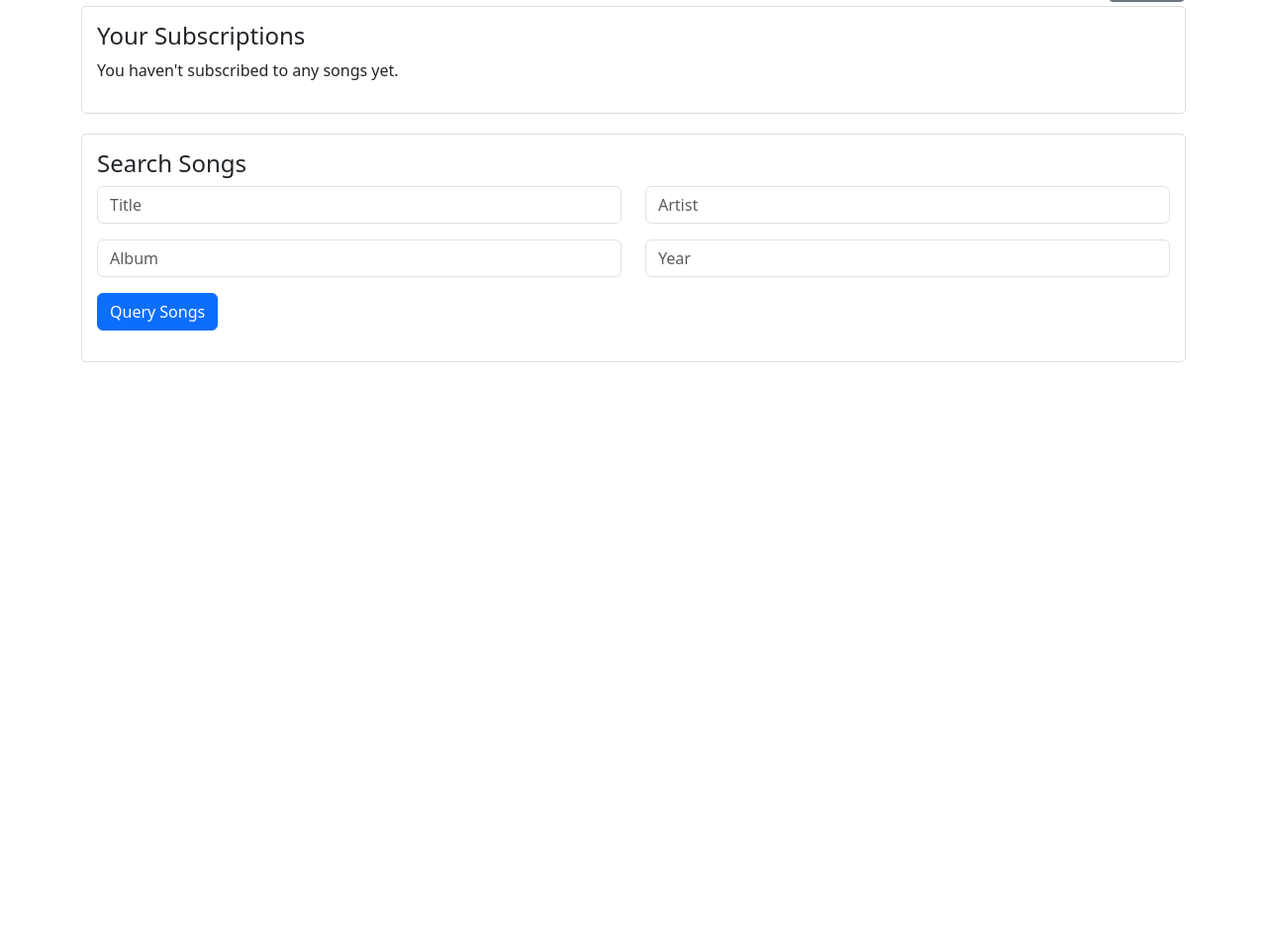
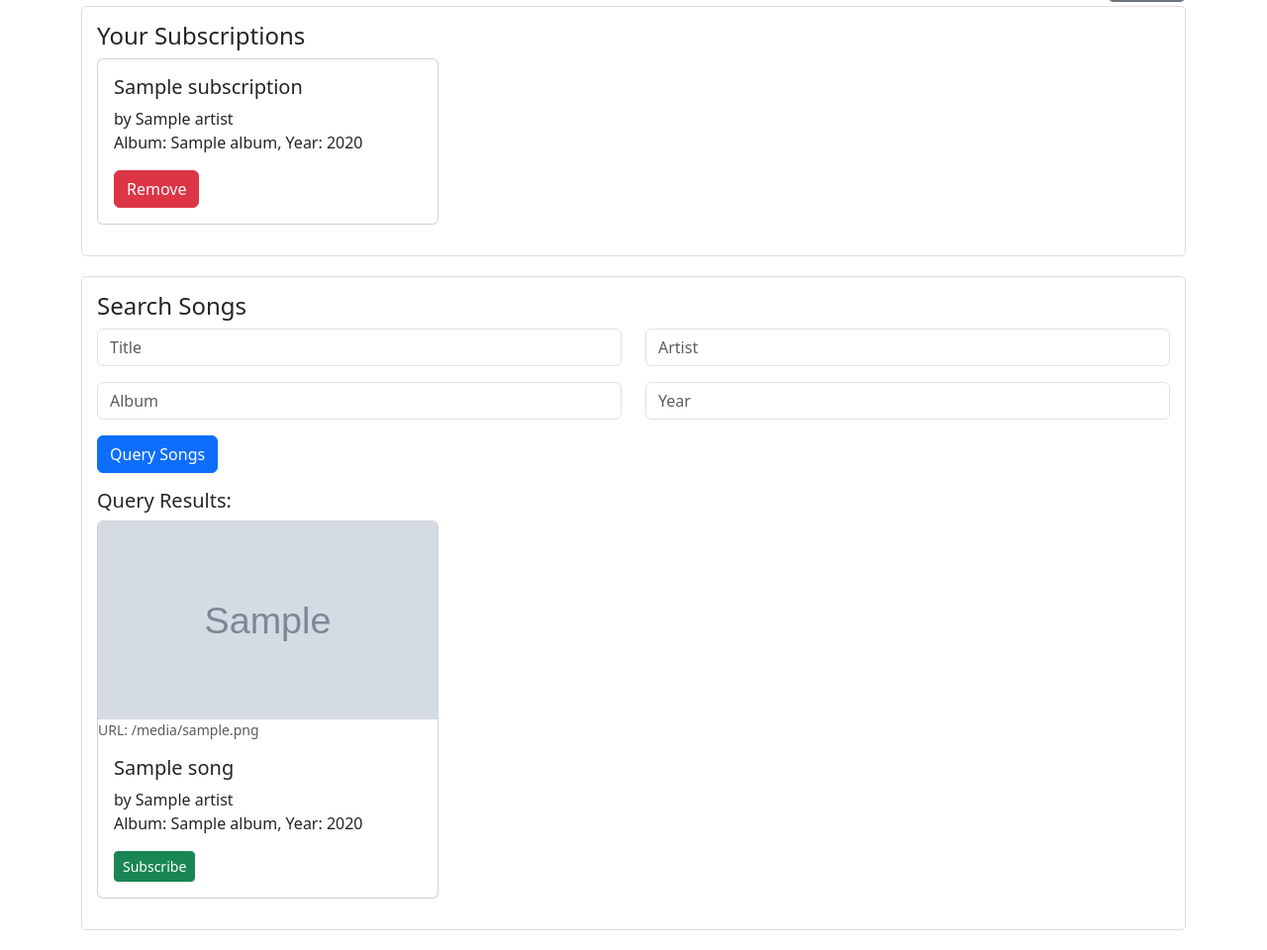
Before and after one commit to meet2307/Aws_music_app, a Flask app: template Aws_music_app/templates/main.html in a window 1280 px wide. Shown: the part 60-1020 px from the top of the page at 99% size. Before the commit the page ends 426 px from the top, so only its background shows below. Run offline with Flask 3, Linux system fonts and the light colour scheme; the template is opened without the code that fills it: most values are stand-ins (such as "Sample title", 1, 10 or a date in 2020); grey boxes marked "Sample" are stand-in pictures.

Commit message:
main page changes

```diff
--- a/Aws_music_app/app.py
+++ b/Aws_music_app/app.py
@@ -1,12 +1,41 @@
 from flask import Flask, render_template, request, redirect, url_for, flash,session
 import boto3
+from boto3.dynamodb.conditions import Attr, Key
 
 app = Flask(__name__)
 app.secret_key = 'AdocziPo+7Kqivi6rlIHkfCc+AW0DkqrRtluWyT0'  # Set a secure key
 
-# Initialize DynamoDB resource and reference the Login table
+# Configuration for S3
+BUCKET_NAME = 'music-app-2025a1'  # Change to your actual bucket name
+S3_REGION = 'us-east-1'
+
+# DynamoDB resource
 dynamodb = boto3.resource('dynamodb', region_name='us-east-1')
+
+# Tables (make sure these exist in your account)
 login_table = dynamodb.Table('login_table')
+music_table = dynamodb.Table('Music')
+subscription_table = dynamodb.Table('Subscriptions')
+# Initialize S3 client
+s3_client = boto3.client('s3', region_name=S3_REGION)
+
+def get_presigned_url(s3_key, expires_in=3600):
+    # Prepend "images/" if missing.
+    if s3_key and not s3_key.startswith("images/"):
+        s3_key = "images/" + s3_key
+    try:
+        url = s3_client.generate_presigned_url(
+            'get_object',
+            Params={'Bucket': BUCKET_NAME, 'Key': s3_key},
+            ExpiresIn=expires_in
+        )
+        app.logger.debug("Generated presigned URL for key %s: %s", s3_key, url)
+        print("Generated presigned URL for key", s3_key, ":", url)  # Temporary print
+        return url
+    except Exception as e:
+        app.logger.error("Error generating presigned URL for key %s: %s", s3_key, e)
+        print("Error generating presigned URL for key", s3_key, ":", e)
+        return None
 
 
 @app.route('/')
@@ -62,22 +91,177 @@ def register():
 
     return render_template('register.html')
 
-
 @app.route('/main')
 def main():
     # Check if the user is logged in
     user = session.get('user')
-    print("Session user in /main:", user)  # Debug print
     if not user:
         flash("Please log in first")
         return redirect(url_for('login'))
-    return render_template('main.html', user=user)
+
+    # Query the Subscriptions table to get subscriptions for this user
+    try:
+        subscriptions_response = subscription_table.query(
+            KeyConditionExpression=Key('user_email').eq(user['email'])
+        )
+        subscriptions = subscriptions_response.get('Items', [])
+    except Exception as e:
+        flash("Error retrieving subscriptions: " + str(e))
+        subscriptions = []
+
+    # Pass subscriptions along with other data to the main template
+    return render_template('main.html', user=user, query_results=session.pop('query_results', None),
+                           subscriptions=subscriptions)
+
+@app.route('/query', methods=['POST'])
+def query():
+    # Get search parameters from the form
+    title = request.form.get('title', '').strip()
+    artist = request.form.get('artist', '').strip()
+    album = request.form.get('album', '').strip()
+    year_str = request.form.get('year', '').strip()
+
+    # Build filter expressions; only add expressions for fields with user input
+    filter_expressions = []
+
+    if title:
+        filter_expressions.append(Attr('title').contains(title))
+    if artist:
+        filter_expressions.append(Attr('artist').contains(artist))
+    if album:
+        filter_expressions.append(Attr('album').contains(album))
+    if year_str:
+        try:
+            year = int(year_str)
+            if year < 1900 or year > 2100:
+                flash("Please enter a valid year between 1900 and 2100.")
+                return redirect(url_for('main'))
+            year = int(year_str)
+            filter_expressions.append(Attr('year').eq(year_str))
+            app.logger.debug("Querying for year: %s", year)
+        except ValueError:
+            flash("Year must be a valid number.")
+            return redirect(url_for('main'))
+
+    # Ensure at least one condition is provided; if not, flash an error.
+    if not filter_expressions:
+        flash("Please enter at least one query criterion.")
+        return redirect(url_for('main'))
+
+    # Combine filter expressions using AND logic.
+    combined_filter = filter_expressions[0]
+    for expr in filter_expressions[1:]:
+        combined_filter = combined_filter & expr
+
+    try:
+        # Perform a scan on the Music table using the combined filter expression
+        response = music_table.scan(FilterExpression=combined_filter)
+        results = response.get('Items', [])
+        if results:
+            for song in results:
+                if song.get('image_url'):
+                    presigned = get_presigned_url(song['image_url'])
+                    song['image_url'] = presigned if presigned else song['image_url']
+        session['query_results'] = results
+        return redirect(url_for('main'))
+
+    except Exception as e:
+        flash("An error occurred while querying: " + str(e))
+        return redirect(url_for('main'))
+
+    # Retrieve subscriptions as well so they don’t disappear
+    user = session.get('user')
+    try:
+        subscriptions_response = subscription_table.query(
+            KeyConditionExpression=Key('user_email').eq(user['email'])
+        )
+        subscriptions = subscriptions_response.get('Items', [])
+    except Exception as e:
+        flash("Error retrieving subscriptions: " + str(e))
+        subscriptions = []
+
+    return render_template('main.html', user=user, query_results=results, subscriptions=subscriptions)
+
+@app.route('/subscribe', methods=['POST'])
+def subscribe():
+    user = session.get('user')
+    if not user:
+        flash("Please log in first.")
+        return redirect(url_for('login'))
+
+    # Get the song details from the form
+    title = request.form.get('title')
+    artist = request.form.get('artist')
+    album = request.form.get('album')
+    year_str = request.form.get('year', '').strip()
+    image_url = request.form.get('image_url')
+
+    try:
+        year = int(year_str) if year_str else None
+    except ValueError:
+        year = None
+
+    try:
+        # Check if the subscription for this song already exists for the user.
+        existing = subscription_table.get_item(
+            Key={
+                'user_email': user['email'],
+                'song_title': title
+            }
+        )
+        if 'Item' in existing:
+            flash(f"You have already subscribed to '{title}'.")
+            return redirect(url_for('main'))
+
+        # Insert the subscription record into the Subscriptions table.
+        subscription_table.put_item(
+            Item={
+                'user_email': user['email'],
+                'song_title': title,
+                'artist': artist,
+                'album': album,
+                'year': year,
+                'image_url': image_url,
+                'subscribed_at': '2025-04-09T18:00:00Z'  # Optionally add a timestamp
+            }
+        )
+        flash(f"Subscribed to '{title}' by {artist} successfully!")
+    except Exception as e:
+        flash("Error subscribing: " + str(e))
+
+    return redirect(url_for('main'))
+
+@app.route('/unsubscribe', methods=['POST'])
+def unsubscribe():
+    # Check that the user is logged in
+    user = session.get('user')
+    if not user:
+        flash("Please log in first.")
+        return redirect(url_for('login'))
+
+    # Retrieve the song title from the form
+    song_title = request.form.get('song_title')
+
+    try:
+        # Delete the subscription record from the Subscriptions table using the primary key.
+        # Primary keys: 'user_email' and 'song_title'
+        subscription_table.delete_item(
+            Key={
+                'user_email': user['email'],
+                'song_title': song_title
+            }
+        )
+        flash(f"Unsubscribed from '{song_title}' successfully!")
+    except Exception as e:
+        flash("Error unsubscribing: " + str(e))
+
+    return redirect(url_for('main'))
+
 
 @app.route('/logout')
 def logout():
     session.clear()
     return redirect(url_for('login'))
 
-
 if __name__ == '__main__':
     app.run(host='0.0.0.0', port=80, debug=True)
--- a/Aws_music_app/templates/main.html
+++ b/Aws_music_app/templates/main.html
@@ -22,14 +22,35 @@
     <!-- Subscription Area -->
 <div class="section">
   <h4>Your Subscriptions</h4>
-      <!-- Placeholder: List subscribed songs. Each should include song details, image, and a remove button. -->
+  {% if subscriptions %}
+    <div class="row">
+      {% for subscription in subscriptions %}
+      <div class="col-md-4 mb-3">
+        <div class="card h-100">
+          <div class="card-body d-flex flex-column justify-content-between">
+            <h5 class="card-title">{{ subscription.song_title }}</h5>
+            <p class="card-text">
+              by {{ subscription.artist }}<br>
+              Album: {{ subscription.album }}, Year: {{ subscription.year }}
+            </p>
+            <form method="POST" action="{{ url_for('unsubscribe') }}" class="mt-auto">
+              <input type="hidden" name="song_title" value="{{ subscription.song_title }}">
+              <button type="submit" class="btn btn-danger">Remove</button>
+            </form>
+          </div>
+        </div>
+      </div>
+      {% endfor %}
+    </div>
+  {% else %}
     <p>You haven't subscribed to any songs yet.</p>
+  {% endif %}
 </div>
 
     <!-- Query Area -->
   <div class="section">
     <h4>Search Songs</h4>
-      <form method="POST" action="/query"> <!-- You’ll add the /query route in future -->
+    <form method="POST" action="{{ url_for('query') }}">
       <div class="row mb-3">
         <div class="col">
           <input type="text" class="form-control" name="title" placeholder="Title">
@@ -43,17 +64,50 @@
           <input type="text" class="form-control" name="album" placeholder="Album">
         </div>
         <div class="col">
-            <input type="number" class="form-control" name="year" placeholder="Year">
+          <input type="number" class="form-control" name="year" placeholder="Year" min="1900" max="2100" step="1">
         </div>
       </div>
       <button type="submit" class="btn btn-primary">Query Songs</button>
     </form>
-      <!-- Placeholder: Display the query results here -->
+
+    <!-- Query Results -->
       <div id="query-results" class="mt-3">
-        <!-- Results will be dynamically inserted here -->
+        {% if query_results %}
+          <h5>Query Results:</h5>
+          <div class="row">
+            {% for song in query_results %}
+            <div class="col-md-4 mb-3">
+              <div class="card h-100">
+                {% if song.image_url %}
+                <img src="{{ song.image_url }}" class="card-img-top" alt="Artist Image" style="max-height:200px; object-fit:cover;">
+                <small class="text-muted">URL: {{ song.image_url }}</small>
+              {% else %}
+                <img src="/static/default-image.jpg" class="card-img-top" alt="Default Image" style="max-height:200px; object-fit:cover;">
+              {% endif %}
+
+                <div class="card-body d-flex flex-column">
+                  <h5 class="card-title">{{ song.title }}</h5>
+                  <p class="card-text">
+                    by {{ song.artist }}<br>
+                    Album: {{ song.album }}, Year: {{ song.year }}
+                  </p>
+                  <form method="POST" action="{{ url_for('subscribe') }}" class="mt-auto">
+                    <input type="hidden" name="title" value="{{ song.title }}">
+                    <input type="hidden" name="artist" value="{{ song.artist }}">
+                    <input type="hidden" name="album" value="{{ song.album }}">
+                    <input type="hidden" name="year" value="{{ song.year }}">
+                    <input type="hidden" name="image_url" value="{{ song.image_url }}">
+                    <button type="submit" class="btn btn-success btn-sm">Subscribe</button>
+                  </form>
                 </div>
               </div>
             </div>
+            {% endfor %}
+          </div>
+        {% endif %}
+      </div>
+    </div>
+
 
   <!-- Bootstrap JS Bundle -->
   <script src="https://cdn.jsdelivr.net/npm/bootstrap@5.3.0/dist/js/bootstrap.bundle.min.js"></script>
```
Also changed, not shown: Aws_music_app/create_subscriptions_table.py (added, +38 -0 lines). Lines whose indentation alone changed are shown as unchanged.
